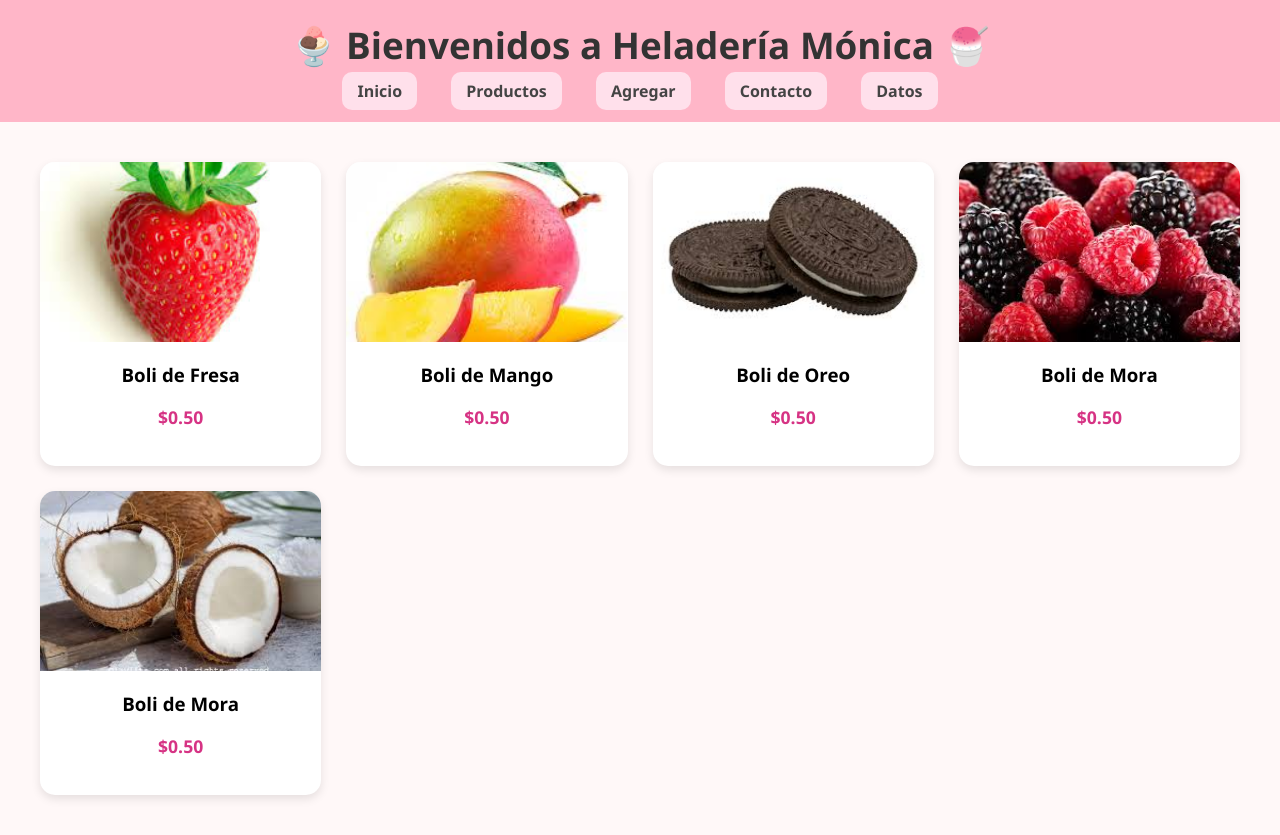
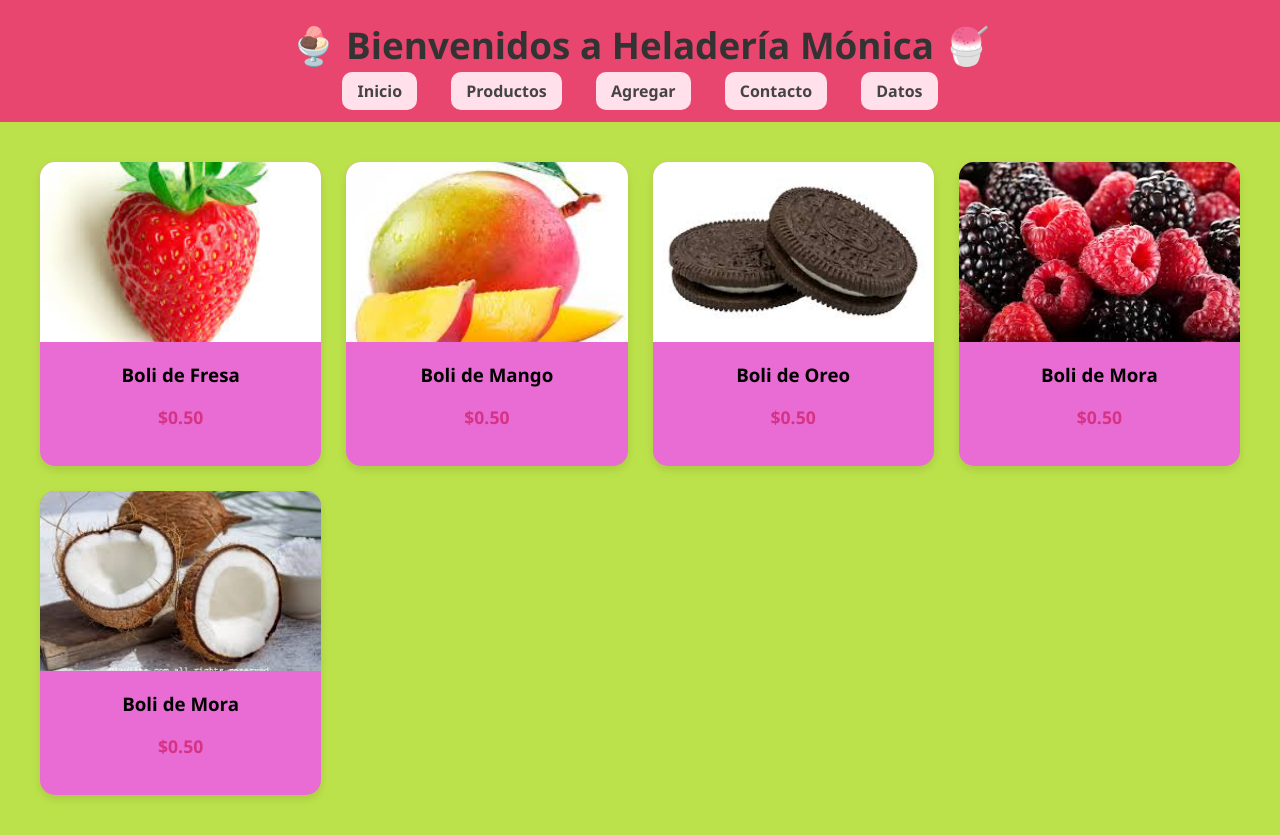
Before and after one commit to MonicaZ1996/Proyecto-Bolis-Monica, a Flask app: page / in a window 1280 px wide. Run offline with Flask 3, Linux system fonts and the light colour scheme.

Commit message:
semana 12

```diff
--- a/static/styles.css
+++ b/static/styles.css
@@ -2,12 +2,12 @@ body {
     font-family: 'Segoe UI', sans-serif;
     margin: 0;
     padding: 0;
-    background: #fff8f8;
+    background: #bce24b;
 }
 
 /* HEADER */
 .header {
-    background: #ffb6c8;
+    background: #e9466f;
     color: #333;
     padding: 20px;
     text-align: center;
@@ -49,7 +49,7 @@ body {
 
 /* TARJETAS */
 .card {
-    background: white;
+    background: rgb(232, 108, 211);
     border-radius: 15px;
     box-shadow: 0 4px 10px rgba(0,0,0,0.1);
     padding-bottom: 20px;
```
Also changed, not shown: inventario/producto.py (renamed from inventario/productos.py).
